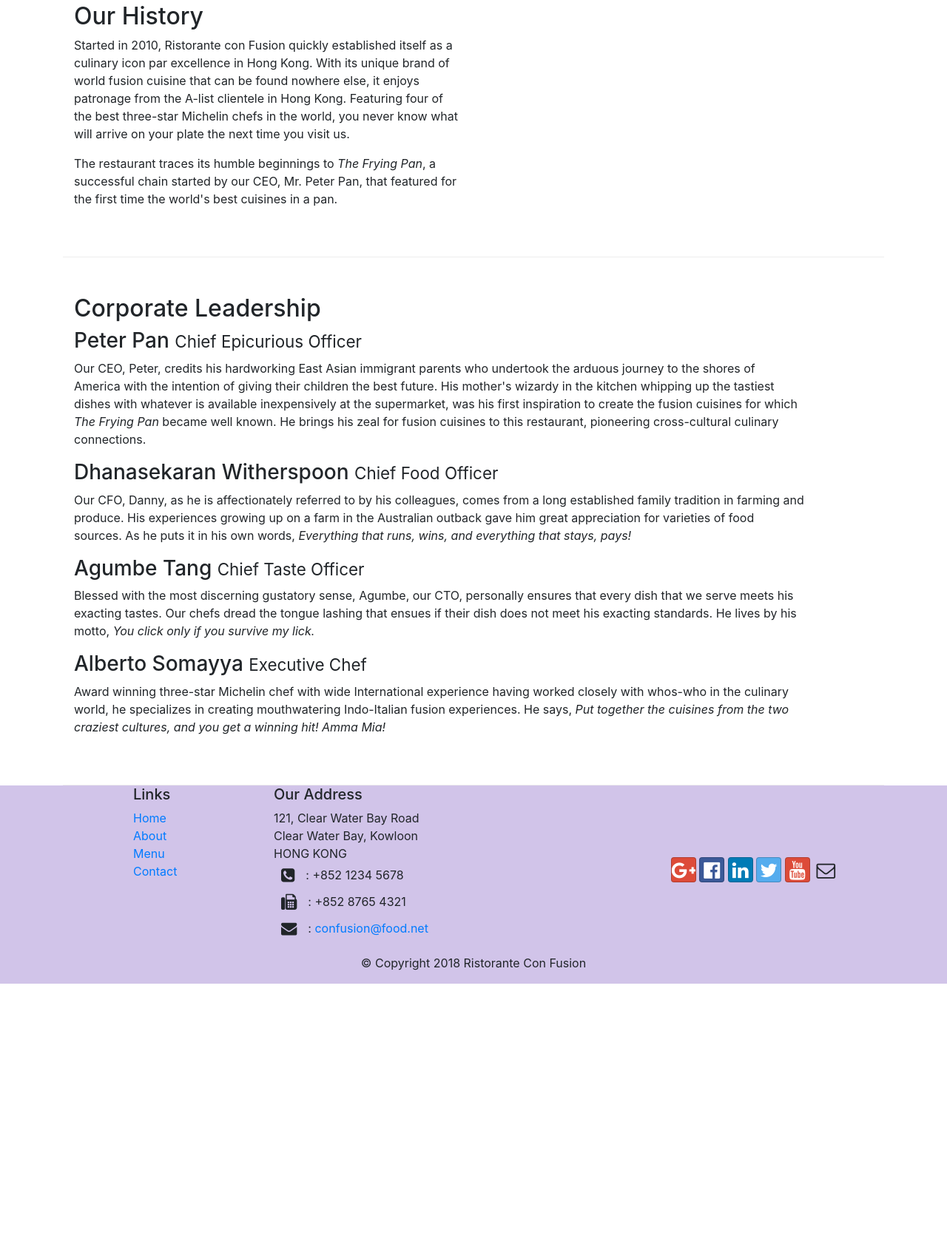
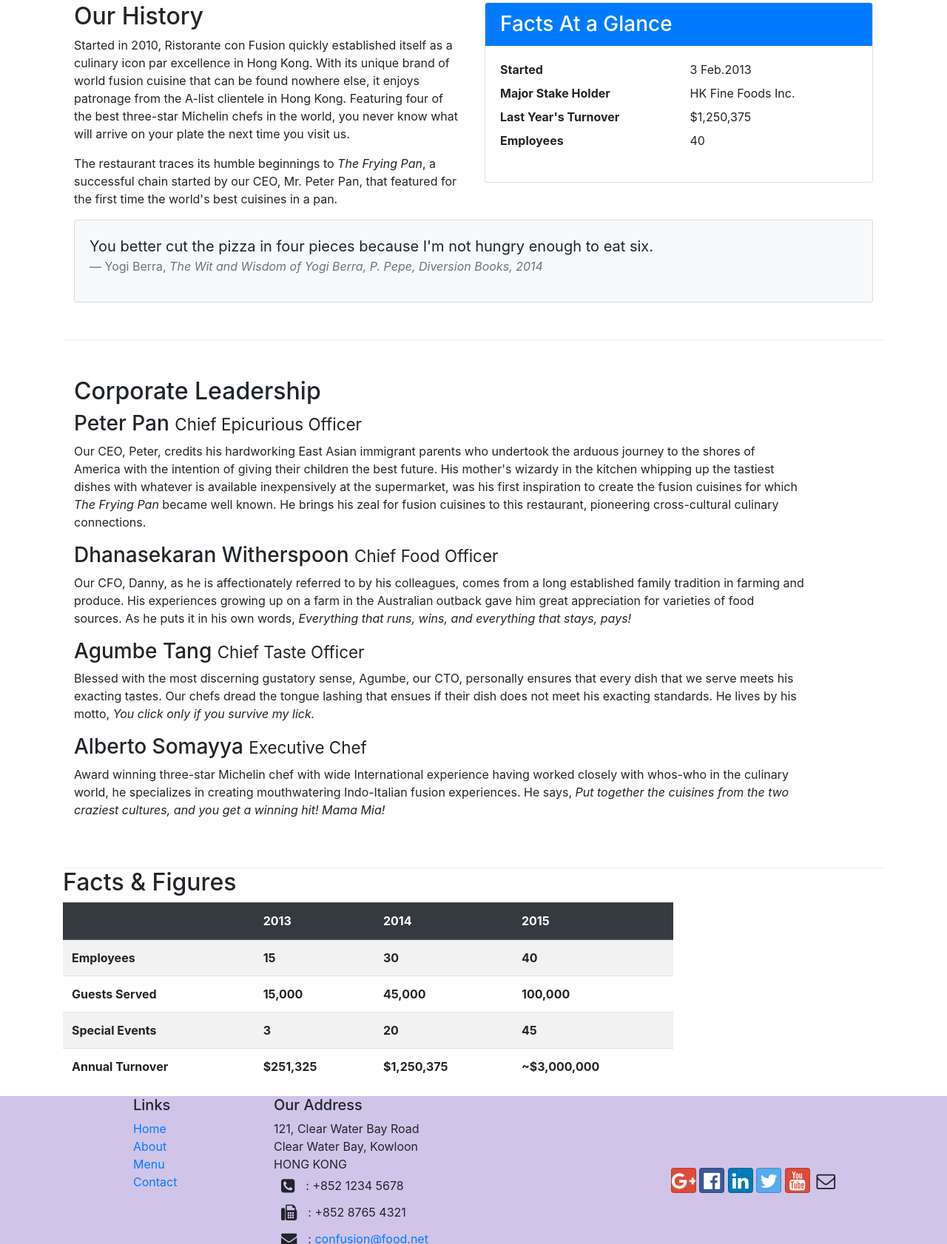
Before and after one commit to mahlahj/Initial_Setup, a website: page aboutus.html in a window 1280 px wide. Shown: the part 512-2194 px from the top of the page at 74% size. Before the commit the page ends 1842 px from the top, so only its background shows below. Drawn offline with nearby package versions, Linux system fonts and the light colour scheme.

Commit message:
Tables and Cards

```diff
--- a/aboutus.html
+++ b/aboutus.html
@@ -38,7 +38,8 @@
             <div class="row row-header">
                 <div class="col-12 col-sm-6">
                     <h1>Ristorante con Fusion</h1>
-                    <p>We take inspiration from the World's best cuisines, and create a unique fusion experience. Our lipsmacking creations will tickle your culinary senses!</p>
+                    <p>We take inspiration from the World's best cuisines, and create a unique fusion experience.
+                        Our lipsmacking creations will tickle your culinary senses!</p>
                 </div>
                 <div class="col-12 col-sm">
                 </div>
@@ -59,37 +60,133 @@
         </div>
 
         <div class="row row-content align-items-left">
-            <div class="col-12 col-sm-4 col-md-6">
+            <div class="col-sm-6">
                 <h2>Our History</h2>
-                <p>Started in 2010, Ristorante con Fusion quickly established itself as a culinary icon par excellence in Hong Kong. With its unique brand of world fusion cuisine that can be found nowhere else, it enjoys patronage from the A-list clientele in Hong Kong.  Featuring four of the best three-star Michelin chefs in the world, you never know what will arrive on your plate the next time you visit us.</p>
-                <p>The restaurant traces its humble beginnings to <em>The Frying Pan</em>, a successful chain started by our CEO, Mr. Peter Pan, that featured for the first time the world's best cuisines in a pan.</p>
+                <p>Started in 2010, Ristorante con Fusion quickly established itself as a culinary icon
+                    par excellence in Hong Kong.
+                    With its unique brand of world fusion cuisine that can be found nowhere else, it enjoys
+                     patronage from the A-list clientele in Hong Kong.
+                     Featuring four of the best three-star Michelin chefs in the world, you never know
+                     what will arrive on your plate the next time you visit us.
+                </p>
+                <p>The restaurant traces its humble beginnings to <em>The Frying Pan</em>,
+                    a successful chain started by our CEO, Mr. Peter Pan,
+                    that featured for the first time the world's best cuisines in a pan.
+                </p>
             </div>
-            <div>
+<!-- 11.- The card component allows us to display content by setting it apart from the rest of that content.-->
+            <div class="col-sm">
+                <div class="card">
+                    <h3 class="card-header bg-primary text-white">Facts At a Glance</h3>
+                    <div class="card-body">
+                        <dl class="row">
+                            <dt class="col-6">Started</dt>
+                            <dd class="col-6">3 Feb.2013</dd>
+                            <dt class="col-6">Major Stake Holder</dt>
+                            <dd class="col-6">HK Fine Foods Inc.</dd>
+                            <dt class="col-6">Last Year's Turnover</dt>
+                            <dd class="col-6">$1,250,375</dd>
+                            <dt class="col-6">Employees</dt>
+                            <dd class="col-6">40</dd>
+                        </dl>
+                    </div>
+                </div>
+            </div>
+            <div class="col-12">
+                <div class="card card-body bg-light">
+                    <blockquote class="blockquote">
+                        <p class="mb-0">You better cut the pizza in four pieces because I'm not hungry
+                            enough to eat six.
+                        </p>
+                        <footer class="blockquote-footer">Yogi Berra,
+                            <cite>The Wit and Wisdom of Yogi Berra, P. Pepe, Diversion Books, 2014
+                            </cite>
+                        </footer>
+                    </blockquote>
+                </div>
             </div>
         </div>
 
 
         <div class="row row-content align-items-left">
-            <div class="col- col-sm-4 col-md-11">
+            <div class="col col-sm-4 col-md-11">
                 <h2>Corporate Leadership</h2>
-                <h3>Peter Pan <small>Chief Epicurious Officer</small>
-                </h3>
-                <p class="d-none d-sm-block">Our CEO, Peter, credits his hardworking East Asian immigrant parents who undertook the arduous journey to the shores of America with the intention of giving their children the best future. His mother's wizardy in the kitchen whipping up the tastiest dishes with whatever is available inexpensively at the supermarket, was his first inspiration to create the fusion cuisines for which <em>The Frying Pan</em> became well known. He brings his zeal for fusion cuisines to this restaurant, pioneering cross-cultural culinary connections.
+                <h3>Peter Pan <small>Chief Epicurious Officer</small></h3>
+                <p class="d-none d-sm-block">Our CEO, Peter, credits his hardworking East Asian immigrant
+                    parents who undertook the arduous journey to the shores of America with the intention
+                     of giving their children the best future. His mother's wizardy in the kitchen whipping
+                     up the tastiest dishes with whatever is available inexpensively at the supermarket,
+                     was his first inspiration to create the fusion cuisines for which <em>The Frying Pan</em>
+                     became well known.
+                     He brings his zeal for fusion cuisines to this restaurant, pioneering cross-cultural
+                     culinary connections.
                 </p>
-                <h3>Dhanasekaran Witherspoon <small>Chief Food Officer</small>
-                </h3>
-                <p class="d-none d-sm-block">Our CFO, Danny, as he is affectionately referred to by his colleagues, comes from a long established family tradition in farming and produce. His experiences growing up on a farm in the Australian outback gave him great appreciation for varieties of food sources. As he puts it in his own words, <em>Everything that runs, wins, and everything that stays, pays!</em>
+                <h3>Dhanasekaran Witherspoon <small>Chief Food Officer</small></h3>
+                <p class="d-none d-sm-block">Our CFO, Danny, as he is affectionately referred to by his
+                    colleagues, comes from a long established family tradition in farming and produce.
+                    His experiences growing up on a farm in the Australian outback gave him great
+                    appreciation for varieties of food sources. As he puts it in his own words,
+                    <em>Everything that runs, wins, and everything that stays, pays!</em>
                 </p>
-                <h3>Agumbe Tang <small>Chief Taste Officer</small>
-                </h3>
-                <p class="d-none d-sm-block">Blessed with the most discerning gustatory sense, Agumbe, our CTO, personally ensures that every dish that we serve meets his exacting tastes. Our chefs dread the tongue lashing that ensues if their dish does not meet his exacting standards. He lives by his motto, <em>You click only if you survive my lick.</em></p>
-                <h3>Alberto Somayya <small>Executive Chef</small>
-                </h3>
-                <p class="d-none d-sm-block">Award winning three-star Michelin chef with wide International experience having worked closely with whos-who in the culinary world, he specializes in creating mouthwatering Indo-Italian fusion experiences. He says, <em>Put together the cuisines from the two craziest cultures, and you get a winning hit! Amma Mia!</em>
+                <h3>Agumbe Tang <small>Chief Taste Officer</small></h3>
+                <p class="d-none d-sm-block">Blessed with the most discerning gustatory sense, Agumbe,
+                    our CTO, personally ensures that every dish that we serve meets his exacting tastes.
+                    Our chefs dread the tongue lashing that ensues if their dish does not meet his exacting
+                    standards. He lives by his motto, <em>You click only if you survive my lick.</em>
+                </p>
+                <h3>Alberto Somayya <small>Executive Chef</small></h3>
+                <p class="d-none d-sm-block">Award winning three-star Michelin chef with wide International
+                    experience having worked closely with whos-who in the culinary world, he specializes in
+                    creating mouthwatering Indo-Italian fusion experiences. He says,
+                    <em>Put together the cuisines from the two craziest cultures, and you get a winning hit! Mama Mia!</em>
                 </p>
             </div>
        </div>
-
+<!-- 10.- Bootstrap Table.-->
+       <div class="row row-contente">
+           <div class="col-12 col-sm-9">
+               <h2>Facts &amp; Figures</h2>
+               <div class="table-responsive">
+<!-- 10.- The below class formats the table to be row-colored.-->
+                   <table class="table table-striped">
+                       <thead class="thead-dark">
+                           <tr>
+                               <th>&nbsp;</th>
+                               <th>2013</th>
+                               <th>2014</th>
+                               <th>2015</th>
+                           </tr>
+                       </thead>
+                       <tbody>
+                           <tr>
+                               <th>Employees</th>
+                               <th>15</th>
+                               <th>30</th>
+                               <th>40</th>
+                           </tr>
+                           <tr>
+                               <th>Guests Served</th>
+                               <th>15,000</th>
+                               <th>45,000</th>
+                               <th>100,000</th>
+                           </tr>
+                           <tr>
+                               <th>Special Events</th>
+                               <th>3</th>
+                               <th>20</th>
+                               <th>45</th>
+                            </tr>
+                            <tr>
+                                <th>Annual Turnover</th>
+                                <th>$251,325</th>
+                                <th>$1,250,375</th>
+                                <th>~$3,000,000</th>
+                            </tr>
+                       </tbody>
+                   </table>
+               </div>
+           </div>
+       </div>
     </div>
 
     <footer class="footer">
--- a/css/styles.css
+++ b/css/styles.css
@@ -59,3 +59,7 @@ body {
     padding: 10px 10px 10px 10px;
     margin-right: 5px;
 }
+
+textarea {
+    resize: none; /* Disables resizability of the <textarea> tag.*/
+}
```
Also changed, not shown: contactus.html (+2 -1 lines).
